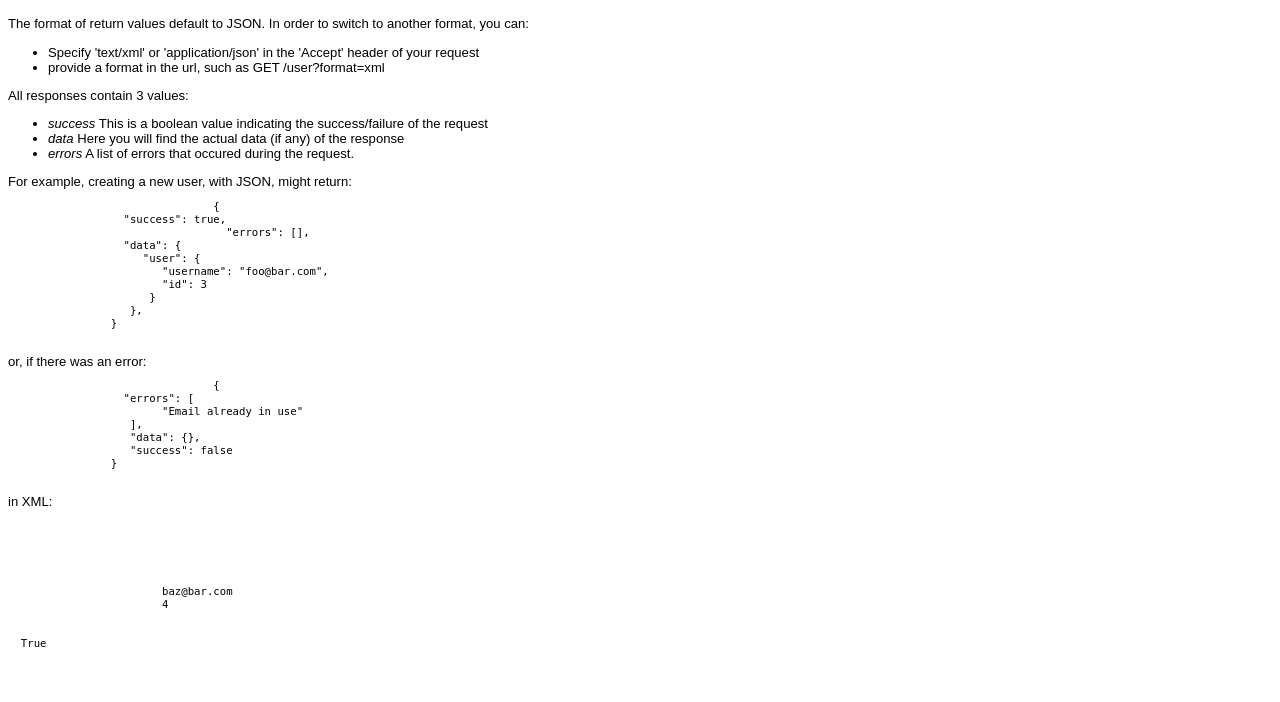
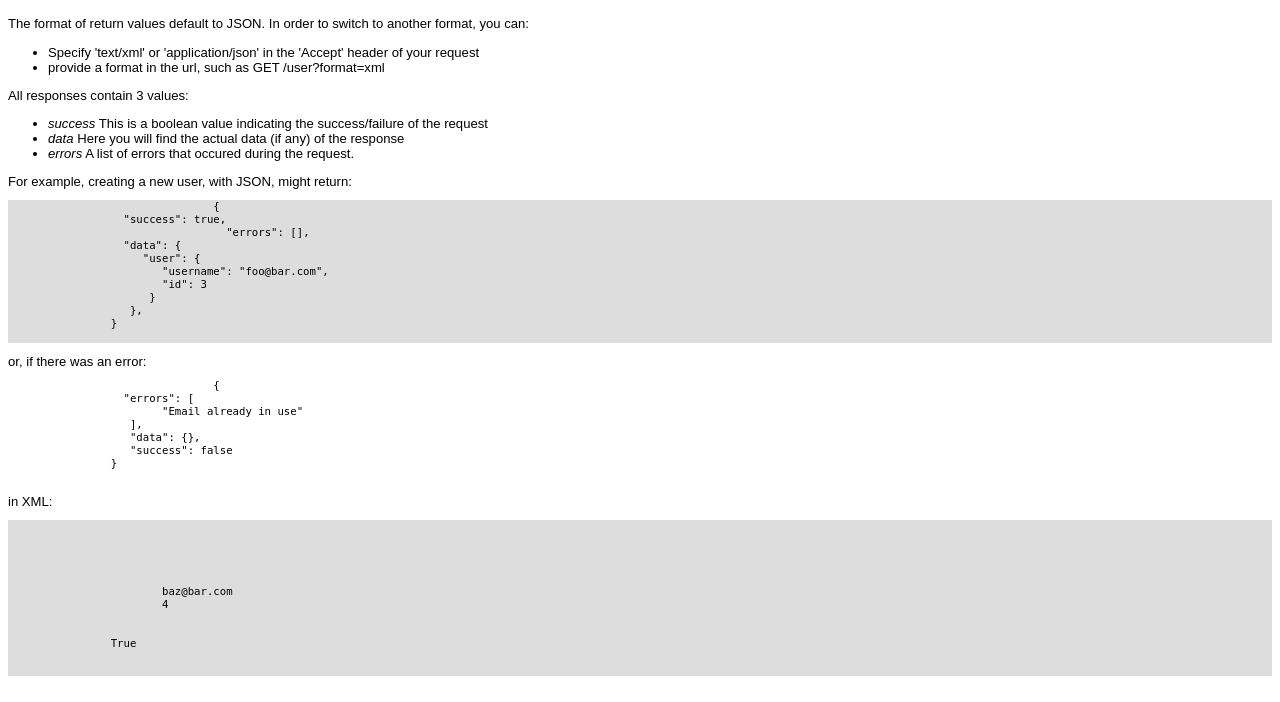
Before and after one commit to joelsemar/django-webservice-tools, a Python web app: template webservice_tools/templates/project.html in a window 1280 px wide. Shown: the part 160-862 px from the top of the page. After the commit the page ends 836 px from the top, so only its background shows below. Run offline with Jinja, Linux system fonts and the light colour scheme; the template is opened without the code that fills it, so the values that code supplies are empty.

Commit message:
more auto doc changes

```diff
--- a/webservice_tools/templates/project.html
+++ b/webservice_tools/templates/project.html
@@ -12,6 +12,11 @@
 			p{
 				line-height:1.25em;
 			}
+			.example {
+                background-color: #ddd;
+                width: 100%;
+                height: auto;
+            }
         </style>
     </head>
     <body>
@@ -69,7 +74,7 @@
 			</ul>
 
 			For example, creating a new user, with JSON, might return:
-			<pre>
+			<pre class='example'>
 				{
                   "success": true,
 				  "errors": [],
@@ -93,7 +98,7 @@
 			</pre>
 
 			in XML:
-			<pre>
+			<pre class='example'>
 			 <?xml version='1.0' encoding='utf-8'?>
              <response>
                 <errors/>
@@ -103,11 +108,9 @@
                         <id>4</id>
                     </user>
                  </data>
-  <success>True</success>
-</response>
-
+                <success>True</success>
+            </response>
 			</pre>
-
 
 		</p>
 
```
